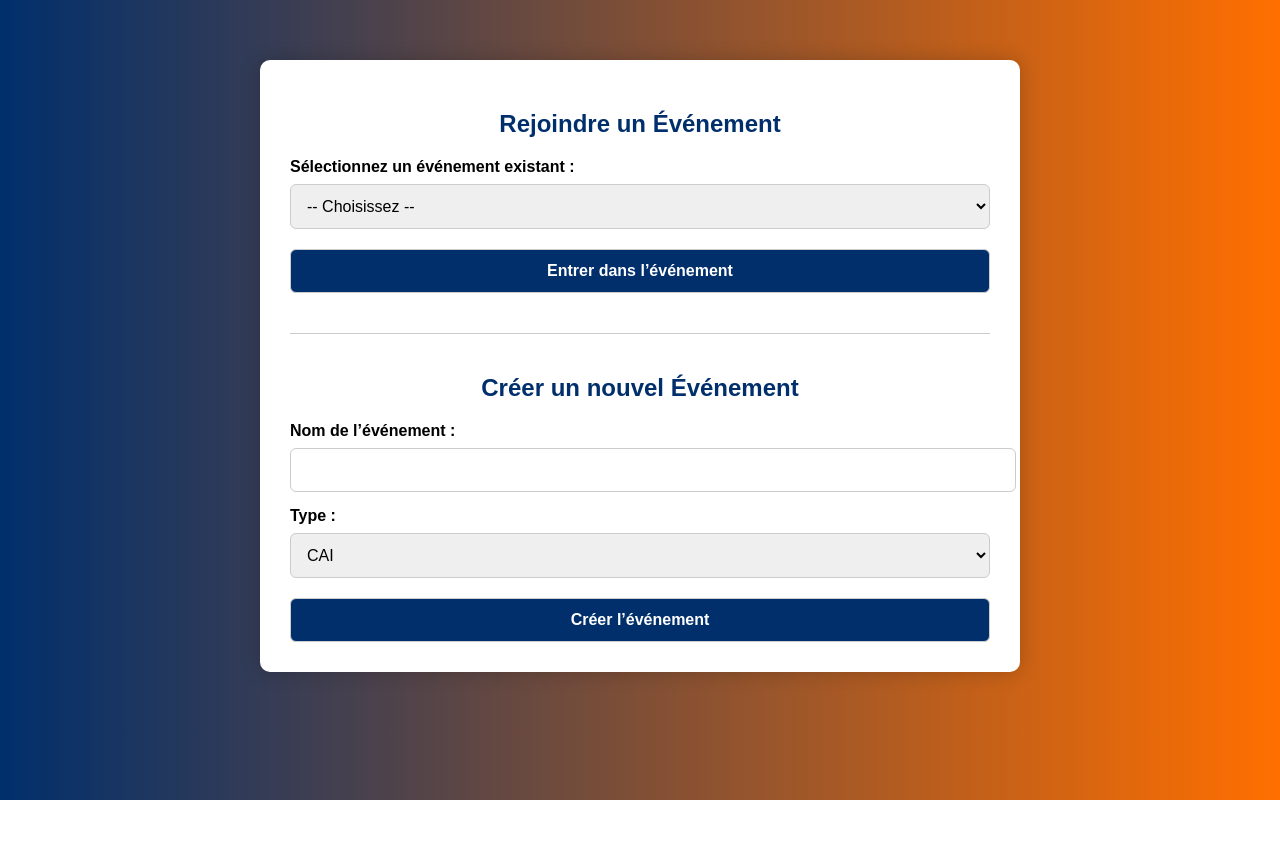
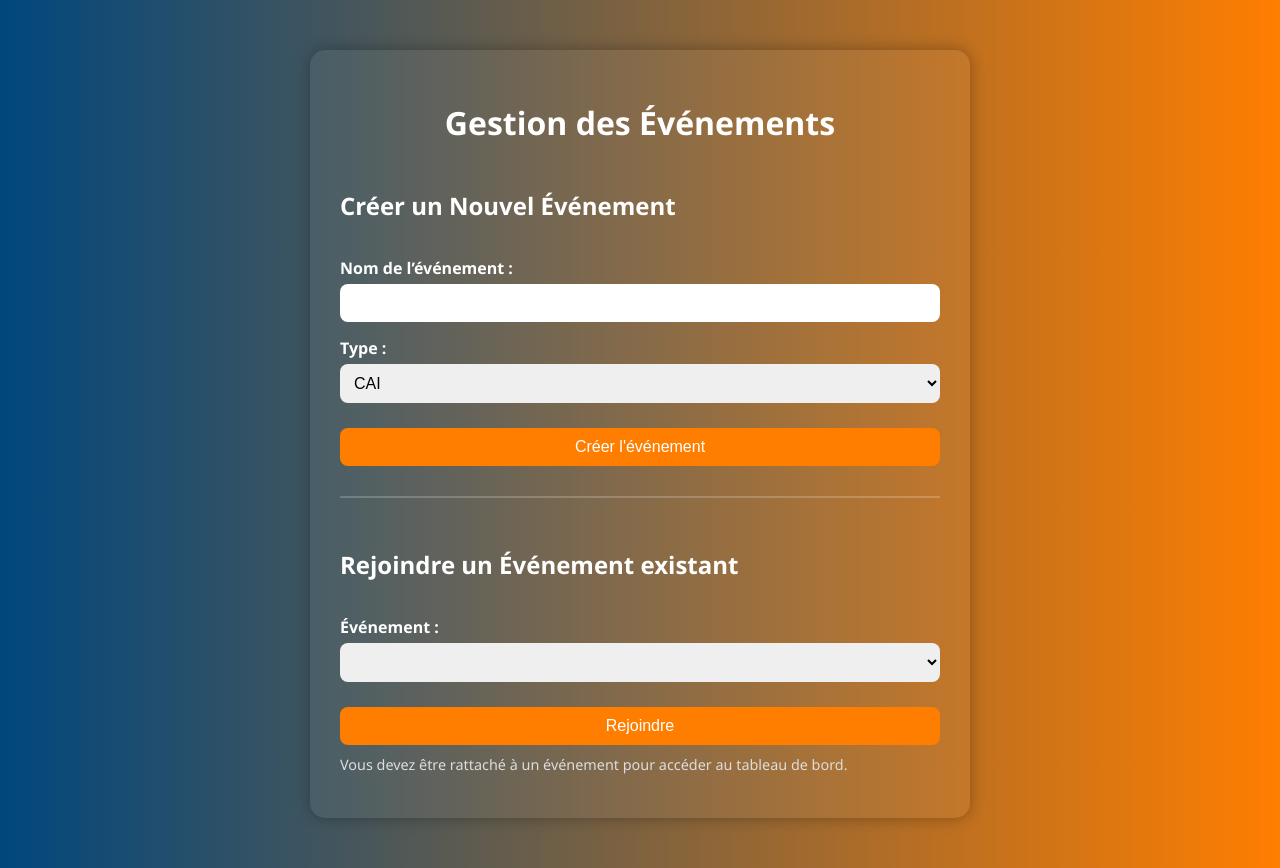
Before and after one commit to protec38/CAI, a Flask app: page /evenement/new in a window 1280 px wide. Before the commit the page ends 800 px from the top, so only its background shows below. Run offline with Flask 3, Linux system fonts and the light colour scheme; the visitor is signed in with stand-in values (Sample User, id 1); lists and menus that the app fills with data are empty.

Commit message:
Update evenement_new.html

```diff
--- a/app/templates/evenement_new.html
+++ b/app/templates/evenement_new.html
@@ -2,117 +2,111 @@
 <html lang="fr">
 <head>
     <meta charset="UTF-8">
-    <title>Choisir ou Créer un Événement</title>
+    <title>Créer ou Rejoindre un Événement</title>
     <style>
         body {
-            background: linear-gradient(to right, #002f6c, #ff6f00);
-            font-family: Arial, sans-serif;
+            font-family: 'Segoe UI', Tahoma, Geneva, Verdana, sans-serif;
+            background: linear-gradient(to right, #00477e, #ff7e00);
             color: white;
             margin: 0;
             padding: 0;
         }
 
         .container {
-            max-width: 700px;
-            margin: 60px auto;
-            background: white;
-            color: black;
-            border-radius: 10px;
+            max-width: 600px;
+            margin: 50px auto;
+            background: rgba(255, 255, 255, 0.05);
             padding: 30px;
-            box-shadow: 0 0 20px rgba(0,0,0,0.2);
+            border-radius: 15px;
+            box-shadow: 0 0 15px rgba(0, 0, 0, 0.3);
         }
 
-        h2 {
+        h1 {
             text-align: center;
-            color: #002f6c;
+            margin-bottom: 25px;
         }
 
         form {
-            margin-top: 20px;
+            display: flex;
+            flex-direction: column;
         }
 
         label {
+            margin-top: 15px;
             font-weight: bold;
-            display: block;
-            margin-top: 15px;
         }
 
         input, select, button {
-            width: 100%;
-            padding: 12px;
-            margin-top: 8px;
-            border-radius: 6px;
-            border: 1px solid #ccc;
+            padding: 10px;
+            border-radius: 8px;
+            border: none;
+            margin-top: 5px;
             font-size: 16px;
         }
 
         button {
-            background-color: #002f6c;
+            margin-top: 25px;
+            background-color: #ff7e00;
             color: white;
-            font-weight: bold;
-            margin-top: 20px;
             cursor: pointer;
         }
 
         button:hover {
-            background-color: #001f4c;
+            background-color: #e46d00;
         }
 
-        .section {
-            margin-top: 40px;
-            padding-top: 20px;
-            border-top: 1px solid #ccc;
+        .note {
+            font-size: 0.9em;
+            margin-top: 10px;
+            color: #ddd;
         }
 
-        .flash {
-            color: red;
-            font-weight: bold;
-            margin-top: 10px;
+        .divider {
+            height: 2px;
+            background: #ffffff33;
+            margin: 30px 0;
         }
     </style>
 </head>
 <body>
 <div class="container">
-        <h2>Rejoindre un Événement</h2>
-
-        {% with messages = get_flashed_messages(with_categories=true) %}
-          {% if messages %}
-            {% for category, message in messages %}
-              <div class="flash">{{ message }}</div>
-            {% endfor %}
-          {% endif %}
-        {% endwith %}
-
-        <form method="POST">
-            <label for="evenement_id">Sélectionnez un événement existant :</label>
-            <select name="evenement_id" id="evenement_id" required>
-                <option value="" disabled selected>-- Choisissez --</option>
-                {% for evt in evenements %}
-                    <option value="{{ evt.id }}">{{ evt.numero }} - {{ evt.nom }}</option>
-                {% endfor %}
-            </select>
-            <button type="submit">Entrer dans l’événement</button>
-        </form>
+    <h1>Gestion des Événements</h1>
 
     {% if user.is_admin or user.role == 'codep' %}
-        <div class="section">
-            <h2>Créer un nouvel Événement</h2>
-            <form method="POST">
+    <form method="POST" action="{{ url_for('main_bp.evenement_new') }}">
+        <h2>Créer un Nouvel Événement</h2>
         <label for="nom">Nom de l’événement :</label>
-                <input type="text" name="nom" required>
+        <input type="text" id="nom" name="nom" required>
 
-                <label for="type">Type :</label>
-                <select name="type">
+        <label for="type_evt">Type :</label>
+        <select id="type_evt" name="type_evt" required>
             <option value="CAI">CAI</option>
             <option value="CHU">CHU</option>
             <option value="PRV">PRV</option>
         </select>
 
-                <input type="hidden" name="create_evt" value="1">
-                <button type="submit">Créer l’événement</button>
+        <button type="submit">Créer l'événement</button>
     </form>
-        </div>
     {% endif %}
+
+    <div class="divider"></div>
+
+    <form method="POST" action="{{ url_for('main_bp.evenement_select') }}">
+        <h2>Rejoindre un Événement existant</h2>
+
+        <label for="evenement_id">Événement :</label>
+        <select name="evenement_id" id="evenement_id" required>
+            {% for evt in evenements %}
+                {% if user.is_admin or user.role == 'codep' or evt in user.evenement %}
+                    <option value="{{ evt.id }}">{{ evt.nom }} ({{ evt.numero }})</option>
+                {% endif %}
+            {% endfor %}
+        </select>
+
+        <button type="submit">Rejoindre</button>
+    </form>
+
+    <p class="note">Vous devez être rattaché à un événement pour accéder au tableau de bord.</p>
 </div>
 </body>
 </html>
```
Lines whose indentation alone changed are shown as unchanged.
